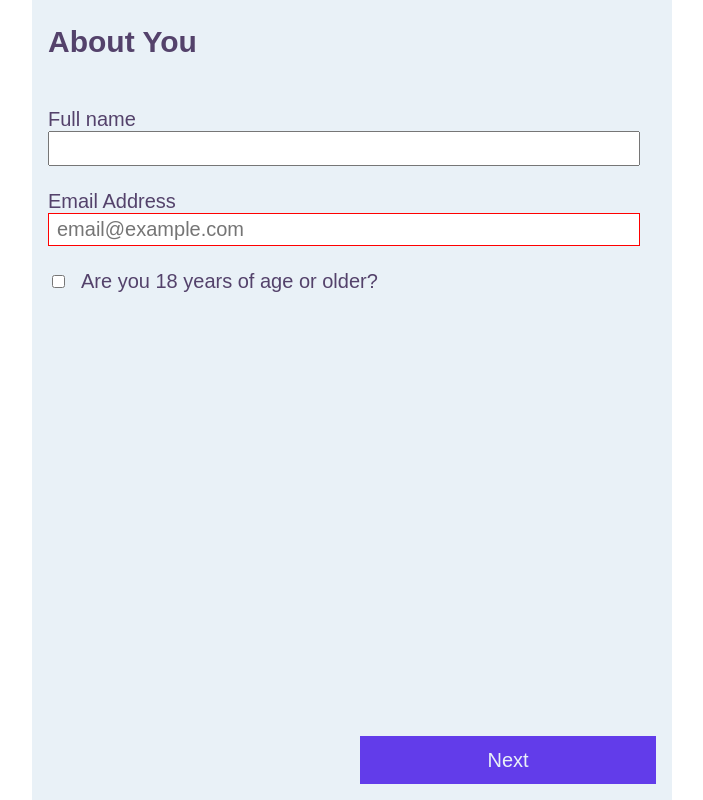
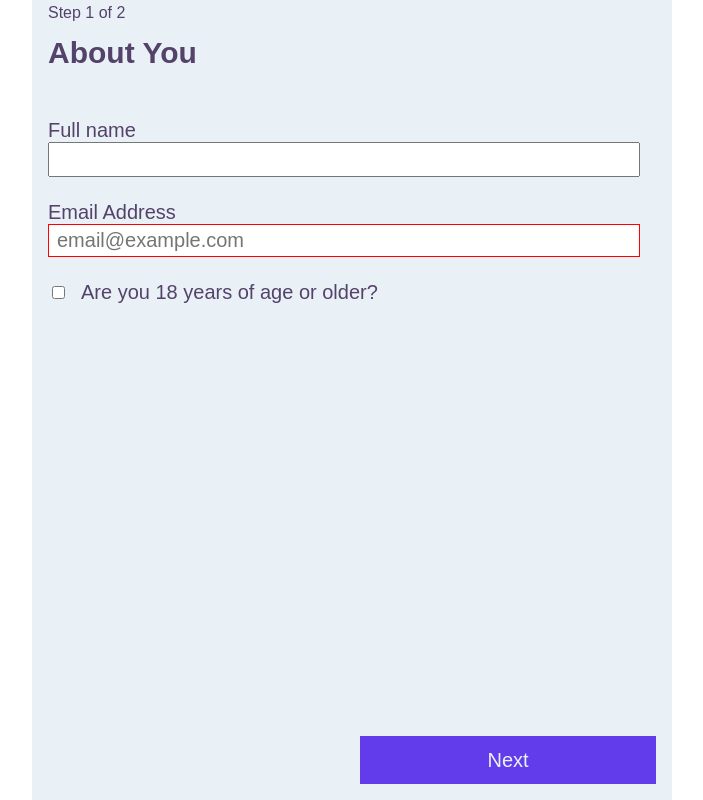
Before and after one commit to xgebi/frontier-react-exercise, a React (Create React App) app: page / in a window 1280 px wide. Shown: the whole page, without its empty margins (288-991 px from the left). Built offline with nearby package versions, Linux system fonts and the light colour scheme.

Commit message:
Styles and stuff

```diff
--- a/src/components/App.tsx
+++ b/src/components/App.tsx
@@ -47,6 +47,7 @@ function App() {
 
   return (
     <main style={style}>
+      <div className={"steps-counter"}>Step {page + 1} of {job.sections.length}</div>
       <article>
         <h1>{job.sections[page].title}</h1>
         <DisplaySection sectionItems={job.sections[page]} passData={processData} appState={data}/>
--- a/src/styles.css
+++ b/src/styles.css
@@ -19,7 +19,7 @@ body main {
     gap: 1rem;
     padding: 0 1rem;
     grid-template-columns: 1fr 1fr;
-    grid-template-rows: auto 4rem;
+    grid-template-rows: 1.25rem auto 4rem;
     background: var(--background-color);
     color: var(--text-color);
 }
@@ -34,6 +34,15 @@ article {
     display: flex;
     flex-flow: column;
     gap: 1.5rem;
+}
+
+.steps-counter {
+    margin-top: .25rem;
+    font-size: 1rem;
+}
+
+h1 {
+    margin-top: 0;
 }
 
 /**
```
